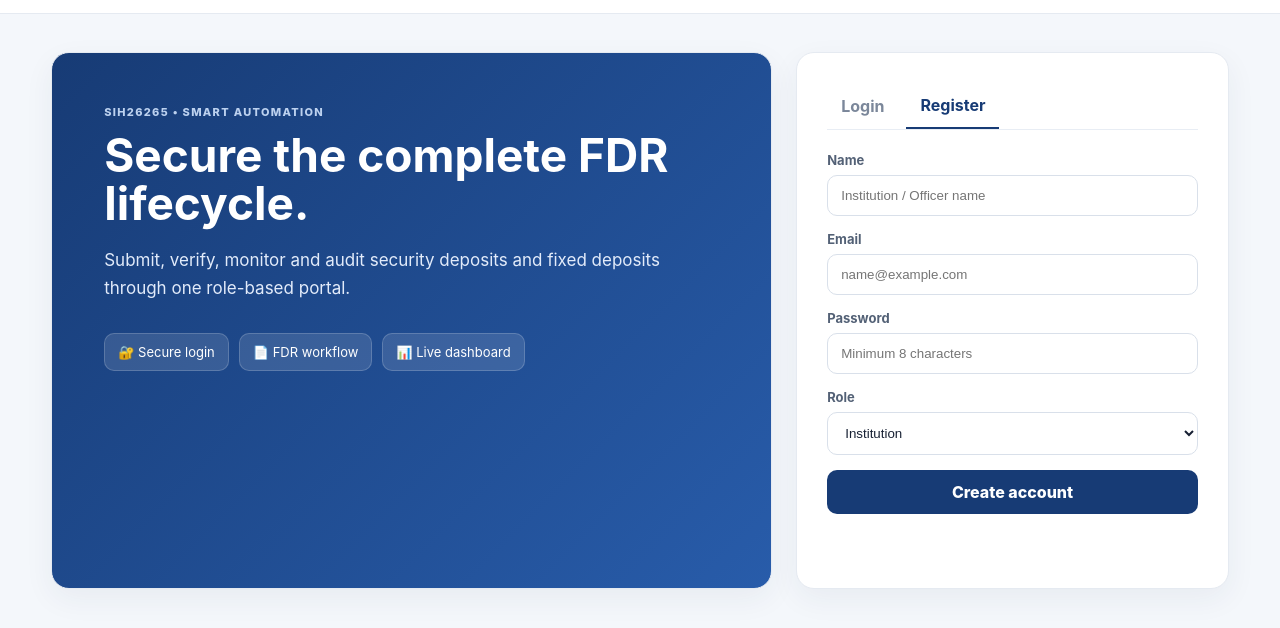
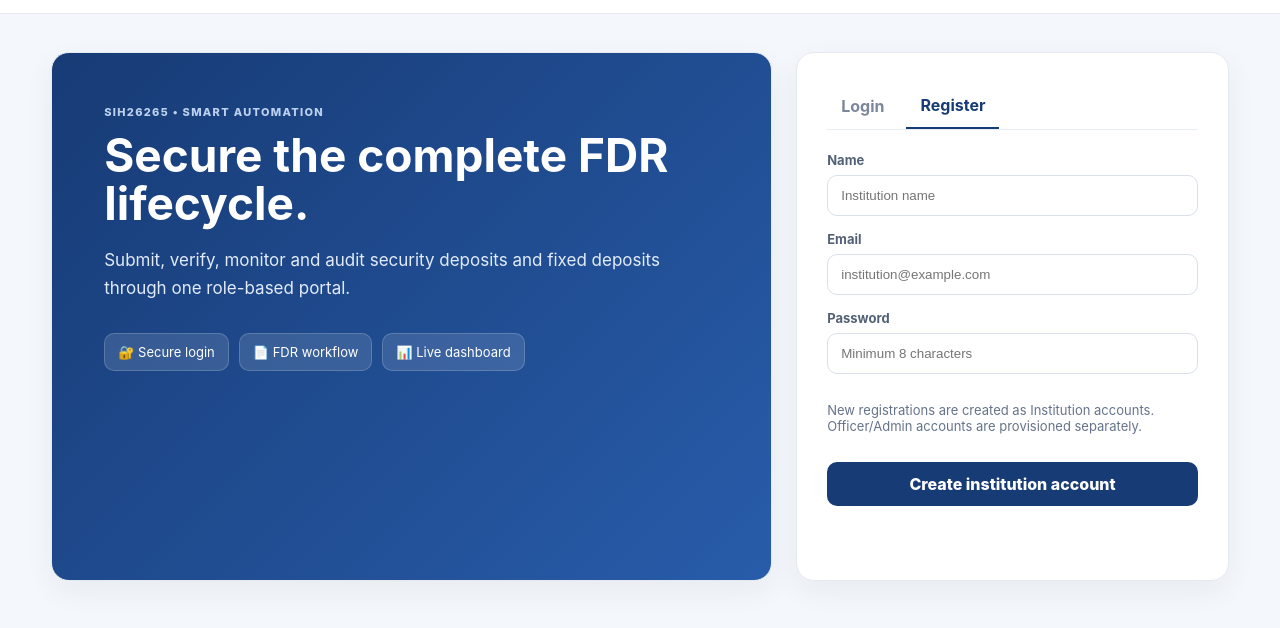
Before and after one commit to aisheechowdhury19801977-create/SecureFDR, a website: page public/index.html in a window 1280 px wide. Both pictures are taken after a click on the button "Register". Shown: the part 58-686 px from the top of the page. Drawn offline with Linux system fonts and the light colour scheme.

Commit message:
Secure public registration UI to institution accounts

```diff
--- a/public/index.html
+++ b/public/index.html
@@ -28,11 +28,11 @@
           <button class="primary" type="submit">Sign in</button>
         </form>
         <form id="registerForm" class="form hidden">
-          <label>Name<input id="registerName" required placeholder="Institution / Officer name"></label>
-          <label>Email<input id="registerEmail" type="email" required placeholder="name@example.com"></label>
+          <label>Name<input id="registerName" required placeholder="Institution name"></label>
+          <label>Email<input id="registerEmail" type="email" required placeholder="institution@example.com"></label>
           <label>Password<input id="registerPassword" type="password" minlength="8" required placeholder="Minimum 8 characters"></label>
-          <label>Role<select id="registerRole"><option value="INSTITUTION">Institution</option><option value="OFFICER">Officer</option><option value="ADMIN">Admin</option></select></label>
-          <button class="primary" type="submit">Create account</button>
+          <p class="message">New registrations are created as Institution accounts. Officer/Admin accounts are provisioned separately.</p>
+          <button class="primary" type="submit">Create institution account</button>
         </form>
         <p id="authMessage" class="message"></p>
       </div>
```
